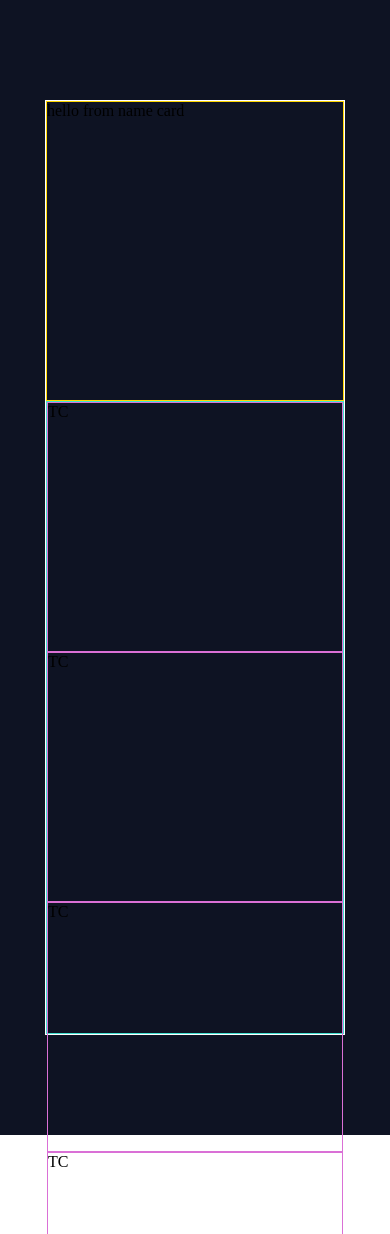
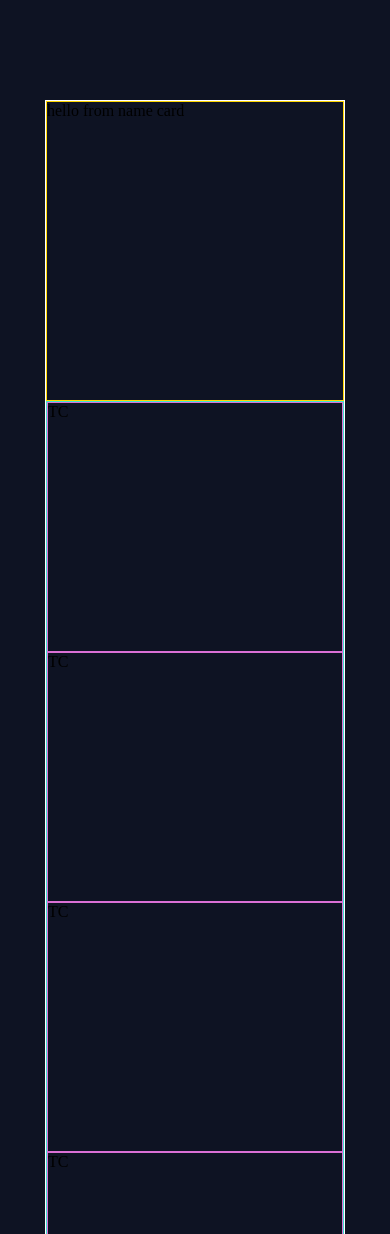
Before and after one commit to aaronparisi/time-tracking-dashboard, a React (Create React App) app: page / in a window 390 px wide. Shown: the top 1234 px of the page. Built offline with nearby package versions, Linux system fonts and the light colour scheme.

Commit message:
added second media query, more specificiy regarding horizontal flex grow, wrapping

```diff
--- a/src/stylesheets/index.css
+++ b/src/stylesheets/index.css
@@ -52,7 +52,7 @@ img {
   flex-wrap: wrap;
 }
 .time-cards .time-card {
-  flex: 1 1 350px;
+  flex: 1 1 33.33%;
   border: 1px solid orchid;
 }
 
@@ -69,6 +69,11 @@ img {
   flex-wrap: wrap;
 }
 
+@media screen and (max-width: 1750px) {
+  .time-card-widget .time-cards .time-card {
+    flex-basis: 50%;
+  }
+}
 @media screen and (max-width: 1120px) {
   .time-card-widget {
     flex-direction: column;
@@ -77,9 +82,14 @@ img {
   }
   .time-card-widget .time-cards {
     flex: auto;
+    flex-direction: column;
+    flex-wrap: nowrap;
+    height: auto;
   }
   .time-card-widget .time-cards .time-card {
+    width: 100%;
     min-height: 250px;
+    height: 20vw;
   }
 }
 .App {
--- a/src/stylesheets/time-card-widget.scss
+++ b/src/stylesheets/time-card-widget.scss
@@ -19,6 +19,16 @@
 	flex-wrap: wrap;
 }
 
+@media screen and (max-width: 1750px) {
+	.time-card-widget {
+		& .time-cards {
+			& .time-card {
+				flex-basis: 50%;
+			}
+		}
+	}
+}
+
 @media screen and (max-width: 1120px) {
 	.time-card-widget {
 		flex-direction: column;
@@ -26,9 +36,14 @@
 
 		& .time-cards {
 			flex: auto;
+			flex-direction: column;
+			flex-wrap: nowrap;
+			height: auto;
 
 			& .time-card {
+				width: 100%;
 				min-height: 250px;
+				height: 20vw;
 			}
 		}
 
--- a/src/stylesheets/time-cards.scss
+++ b/src/stylesheets/time-cards.scss
@@ -14,7 +14,7 @@
 	flex-wrap: wrap;
 
 	& .time-card {
-		flex: 1 1 350px;
+		flex: 1 1 33.33%;
 
 		border: 1px solid orchid;
 	}
```
Also changed, not shown: 1 other file (tests, documents, lock files or other folders).
